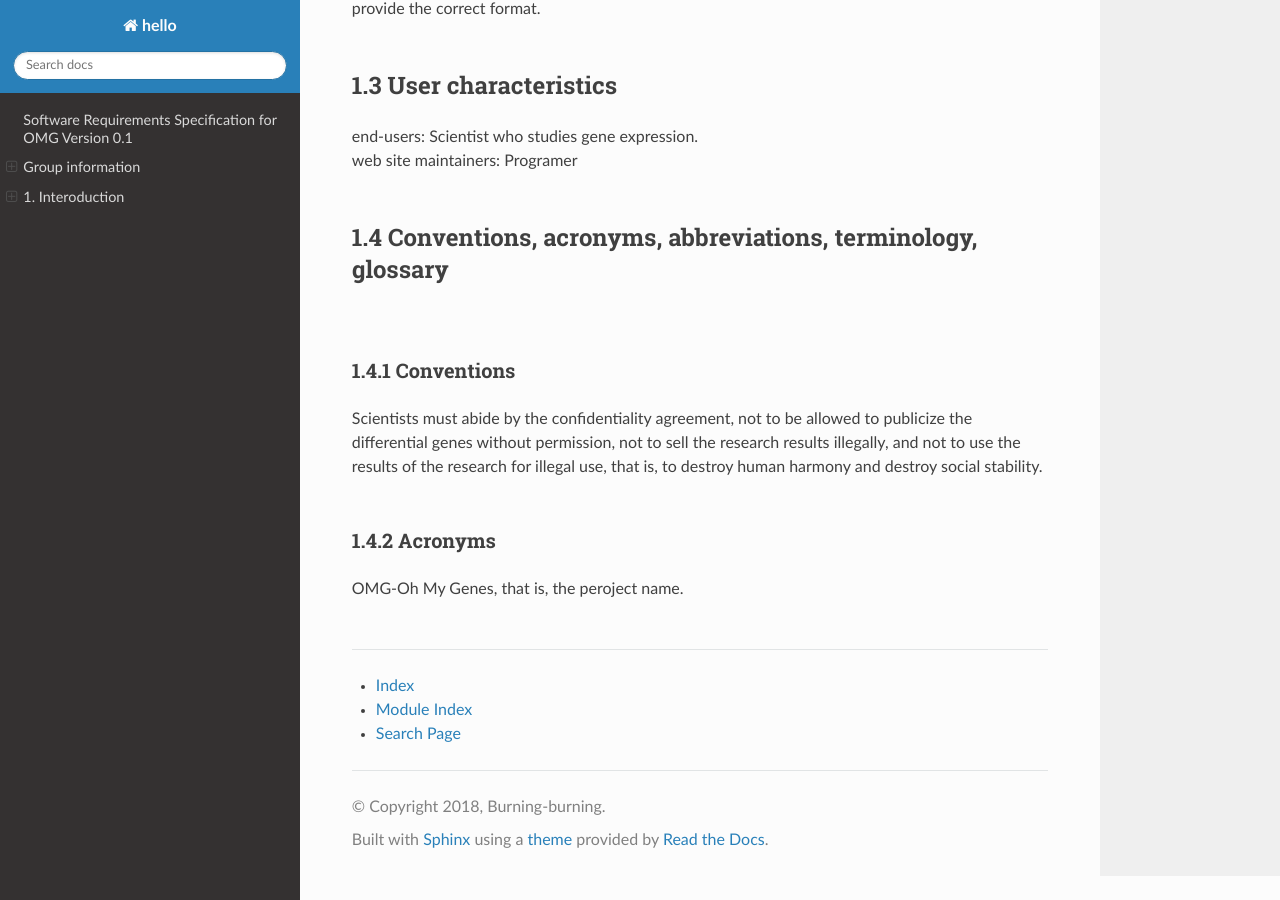
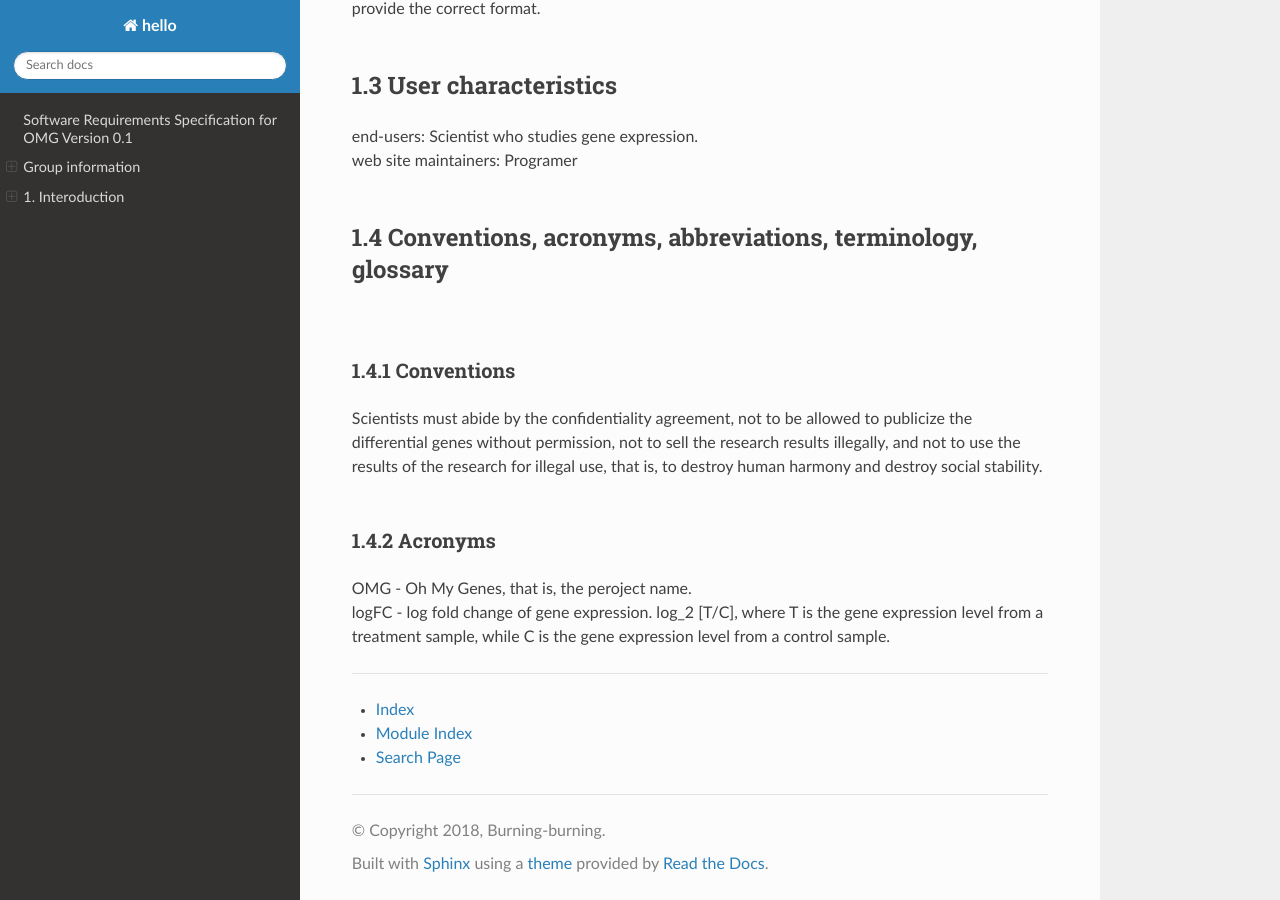
Before and after one commit to Burning-burning/Burning-burning, a Sphinx documentation site: the page built from docs/source/index.rst, in a window 1280 px wide and 900 px high, scrolled down 1074 px. Built offline with Sphinx 7.4.7 and the Read the Docs theme 2.0.0, drawn with Linux system fonts in a browser that asks for light colours.

Commit message:
Update index.rst

```diff
--- a/docs/source/index.rst
+++ b/docs/source/index.rst
@@ -47,8 +47,8 @@ Group members:
 |
 1.4.2 Acronyms
 >>>>>>>>>>>>>>>>>
-| OMG-Oh My Genes, that is, the peroject name.
-|
+| OMG - Oh My Genes, that is, the peroject name.
+| logFC - log fold change of gene expression.  log_2 [T/C], where T is the gene expression level from a treatment sample, while C is the gene expression level from a control sample.
 
 
 ==================
```
